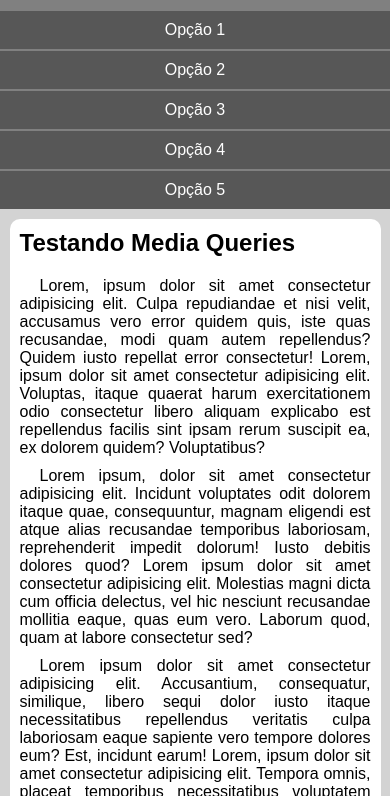
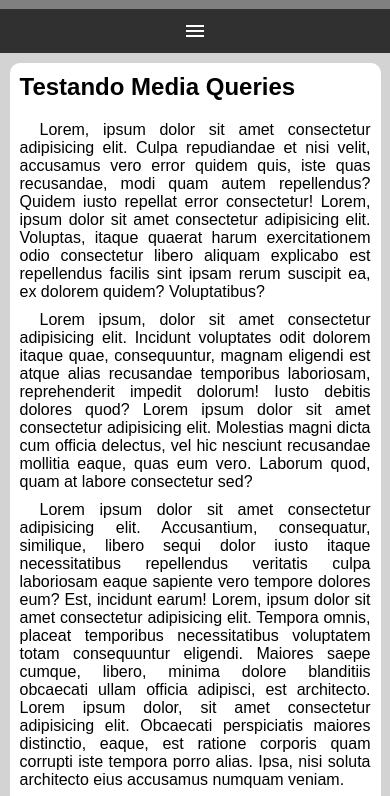
Before and after one commit to Coqueiroo/html-css, a plain HTML site: page exercicios/ex026/mq005/index.html in a window 390 px wide. Shown: the part 48-844 px from the top of the page. Drawn offline with Linux system fonts and the light colour scheme.

Commit message:
exercicio 26 005 media queries

```diff
--- a/exercicios/ex026/mq005/estilos/style.css
+++ b/exercicios/ex026/mq005/estilos/style.css
@@ -20,8 +20,23 @@ header > h1 {
     text-align: center;
 }
 
+#burguer{
+    background-color: rgb(48, 48, 48);
+    color: white;
+    display: block;
+    text-align: center;
+    padding: 10px;
+    cursor: pointer;
+}
+
+#burguer:hover{
+    background-color: white;
+    color: black;
+
+}
+
 menu {
-    display: block;
+    display: none;
 }
 
 menu > ul {
--- a/exercicios/ex026/mq005/index.html
+++ b/exercicios/ex026/mq005/index.html
@@ -4,12 +4,14 @@
     <meta charset="UTF-8">
     <meta name="viewport" content="width=device-width, initial-scale=1.0">
     <title>Media Query</title>
+    <link href="https://fonts.googleapis.com/icon?family=Material+Icons" rel="stylesheet">
     <link rel="stylesheet" href="estilos/style.css">
 </head>
 <body>
     <header>
         <h1>Meu site</h1>
-        <menu>
+        <i id="burguer" class="material-icons" onclick="clickMenu()">menu</i>
+                <menu id="itens">
                     <ul>
                         <li><a href="#">Opção 1</a></li>
                         <li><a href="#">Opção 2</a></li>
@@ -29,5 +31,14 @@
             <p>Lorem ipsum dolor sit amet consectetur adipisicing elit. Accusantium, consequatur, similique, libero sequi dolor iusto itaque necessitatibus repellendus veritatis culpa laboriosam eaque sapiente vero tempore dolores eum? Est, incidunt earum! Lorem, ipsum dolor sit amet consectetur adipisicing elit. Tempora omnis, placeat temporibus necessitatibus voluptatem totam consequuntur eligendi. Maiores saepe cumque, libero, minima dolore blanditiis obcaecati ullam officia adipisci, est architecto. Lorem ipsum dolor, sit amet consectetur adipisicing elit. Obcaecati perspiciatis maiores distinctio, eaque, est ratione corporis quam corrupti iste tempora porro alias. Ipsa, nisi soluta architecto eius accusamus numquam veniam.</p>
         </article>
     </main>
+    <script>
+        function clickMenu() {
+            if (itens.style.display == 'block') {
+                itens.style.display = 'none'
+            } else {
+                itens.style.display = 'block'
+            }
+        }
+    </script>
 </body>
 </html>
```
Lines whose indentation alone changed are shown as unchanged.
